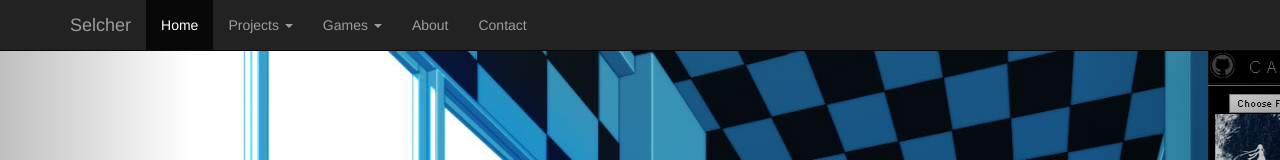
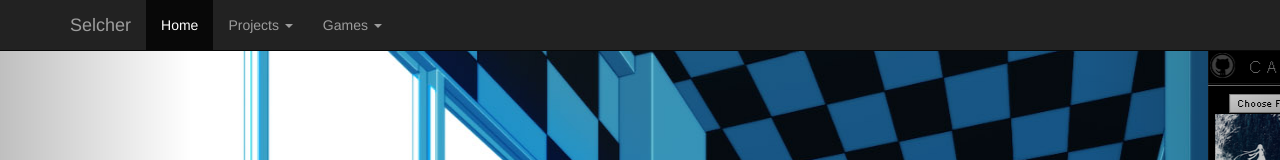
Before and after one commit to selcher/selcher.github.io, a plain HTML site: page index.html in a window 1280 px wide. Shown: the top 160 px of the page. Drawn offline with Linux system fonts and the light colour scheme.

Commit message:
Removed links to about and contact.

```diff
--- a/index.html
+++ b/index.html
@@ -123,8 +123,6 @@
 							</li>
 						</ul>
 					</li>
-					<li><a href="#">About</a></li>
-					<li><a href="#">Contact</a></li>
 				</ul>
 			</div>
 		</div>
```
